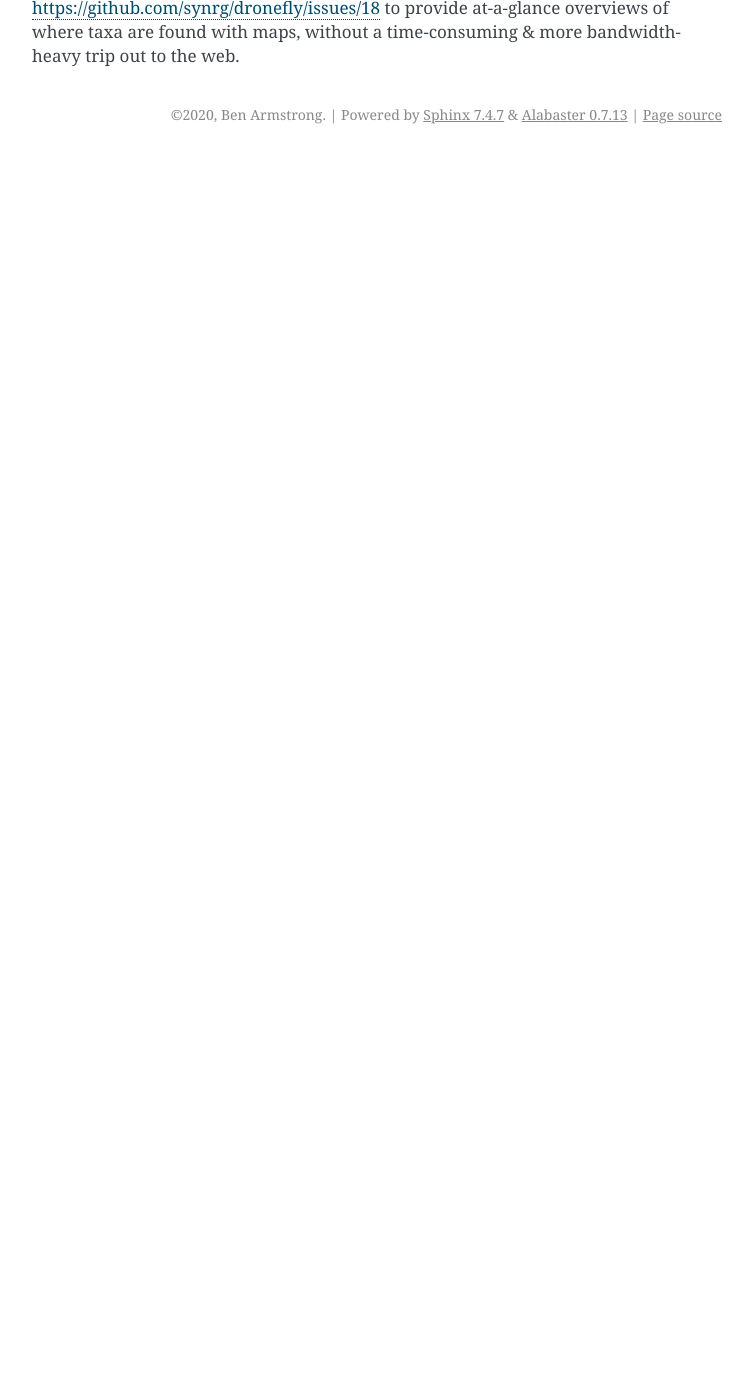
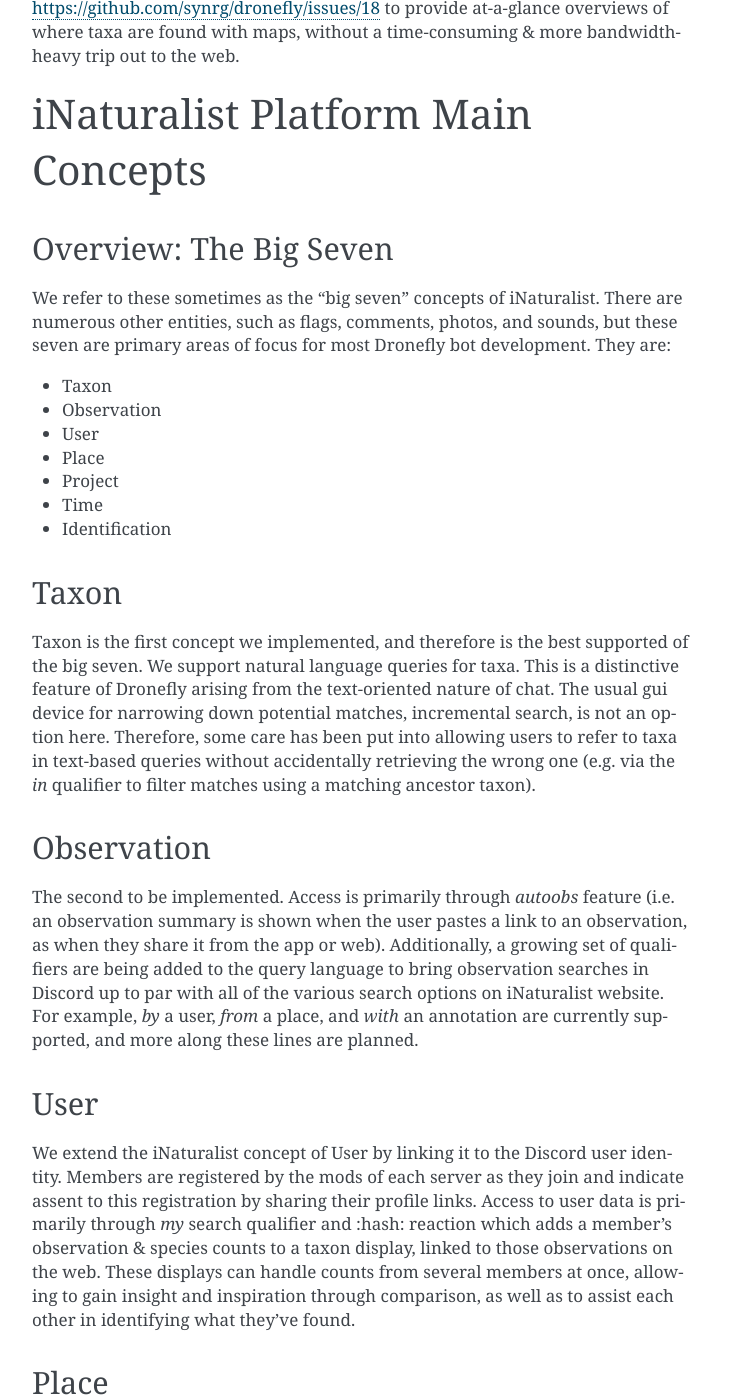
Before and after one commit to dronefly-garden/dronefly, a Sphinx documentation site: the page built from docs/development_plan.rst, in a window 1280 px wide and 1400 px high, scrolled down 2133 px. Shown: the whole window, without its empty margins (388-1141 px from the left). Built offline with Sphinx 7.4.7, drawn with Linux system fonts in a browser that asks for light colours; before the commit the page ends 2287 px from its top, so only the background shows below that; some of the changed text lies outside the part shown.

Commit message:
Put user doc first; rename/expand development doc.

```diff
--- a/docs/design_goals.rst
+++ b/docs/development_plan.rst
@@ -1,4 +1,4 @@
-.. Design Goals
+.. Development Plan
 
 .. role:: python(code)
     :language: python
@@ -89,3 +89,101 @@
 https://github.com/synrg/dronefly/issues/18 to provide at-a-glance overviews of
 where taxa are found with maps, without a time-consuming & more bandwidth-heavy
 trip out to the web.
+
+==================================
+iNaturalist Platform Main Concepts
+==================================
+
+-----------------------
+Overview: The Big Seven
+-----------------------
+
+We refer to these sometimes as the "big seven" concepts of iNaturalist. There
+are numerous other entities, such as flags, comments, photos, and sounds, but
+these seven are primary areas of focus for most Dronefly bot development.
+They are:
+
+- Taxon
+- Observation
+- User
+- Place
+- Project
+- Time
+- Identification
+
+-----
+Taxon
+-----
+Taxon is the first concept we implemented, and therefore is the best
+supported of the big seven. We support natural language queries for taxa.
+This is a distinctive feature of Dronefly arising from the text-oriented
+nature of chat. The usual gui device for narrowing down potential matches,
+incremental search, is not an option here. Therefore, some care has been
+put into allowing users to refer to taxa in text-based queries without
+accidentally retrieving the wrong one (e.g. via the `in` qualifier to
+filter matches using a matching ancestor taxon).
+
+-----------
+Observation
+-----------
+The second to be implemented. Access is primarily through `autoobs` feature
+(i.e. an observation summary is shown when the user pastes a link to an
+observation, as when they share it from the app or web). Additionally,
+a growing set of qualifiers are being added to the query language to bring
+observation searches in Discord up to par with all of the various search
+options on iNaturalist website. For example, `by` a user, `from` a place,
+and `with` an annotation are currently supported, and more along these
+lines are planned.
+
+----
+User
+----
+We extend the iNaturalist concept of User by linking it to the Discord user
+identity. Members are registered by the mods of each server as they join
+and indicate assent to this registration by sharing their profile links.
+Access to user data is primarily through `my` search qualifier and :hash:
+reaction which adds a member's observation & species counts to a taxon
+display, linked to those observations on the web. These displays can
+handle counts from several members at once, allowing to gain insight
+and inspiration through comparison, as well as to assist each other in
+identifying what they've found.
+
+-----
+Place
+-----
+Places in iNat can be somewhat awkward to access. We support server member
+defined place abbreviations for places found via `[p]search place` as a
+convenient way to refer to them. Subsequently, the most common way to
+access place data is through the `from` qualifier in a command, or by
+pressing the :house: place reaction to add the member's "home place" to a
+taxon display.
+
+-------
+Project
+-------
+Projects in iNat need the same sort of help, so abbreviations for projects
+can be defined by members similarly. At time of writing, support for project
+in bot commands is not as well developed as places, but better support is
+coming soon.
+
+----
+Time
+----
+The iNaturalist API includes a number of search options, largely relating to
+observation searches, to limit results to specific time periods. As of
+writing, we are still planning support, but aim to start adding qualifiers
+such as `on` a particular relative or absolute date, as well as `since`,
+`before`, and `between`. Tabulation of search results per month or per time
+of day are more distant future plans for the time concept.
+
+--------------
+Identification
+--------------
+Finally, identifications round out the seven. They are weakly supported to
+date, only showing up as a grand total & link to one's own identifications in
+the `[p]me` command. We feel that to handle identifications effectively, all
+of the first six concepts need to be more solidly supported, and besides,
+that identification itself is best accomplished on the web. That said, we
+would like to see some support for search & tabulation of one's own
+identifications that would aid in an individual identifier gaining insight,
+such as understanding which taxa they have yet to learn how to ID accurately.
```
Also changed, not shown: docs/index.rst (+4 -4 lines).
